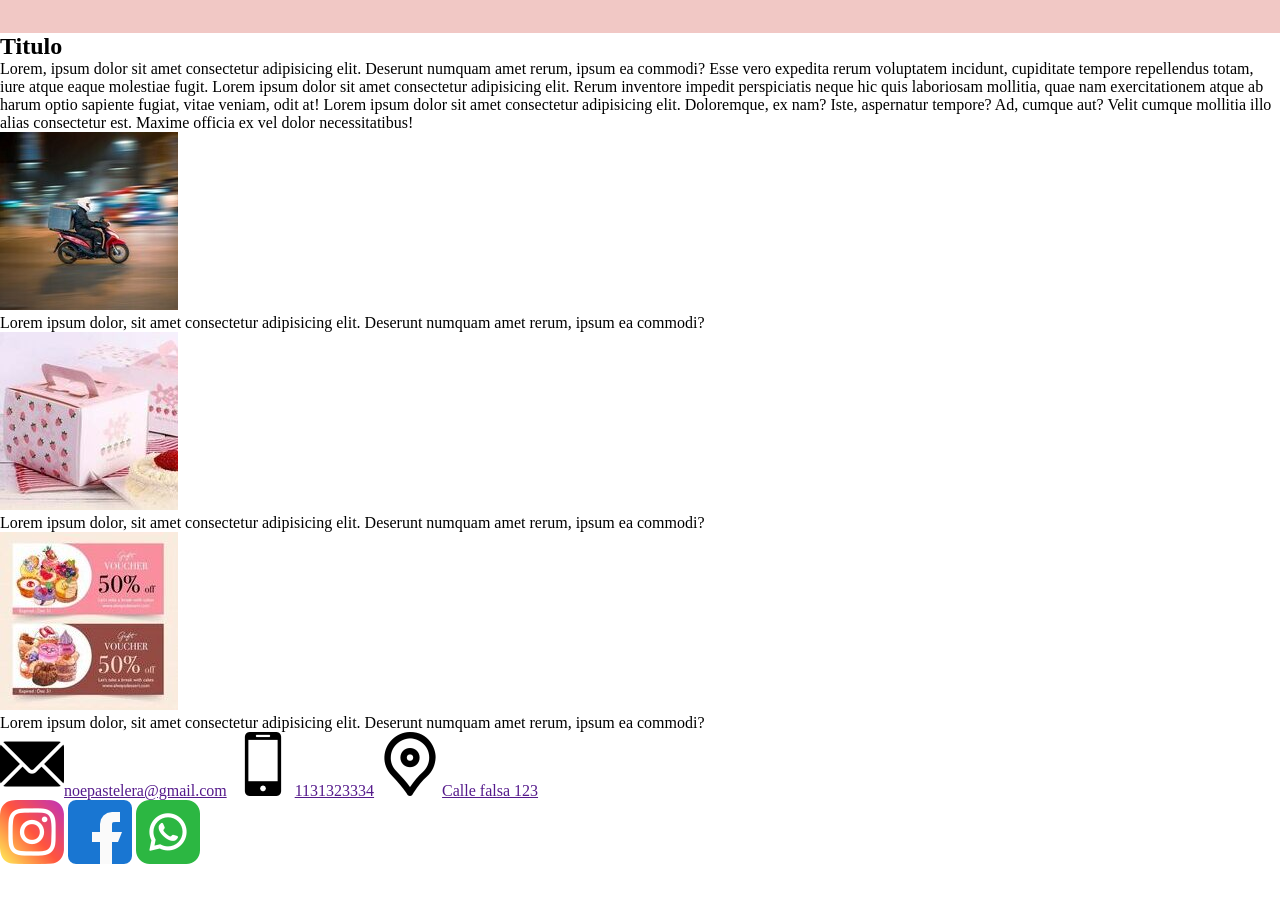
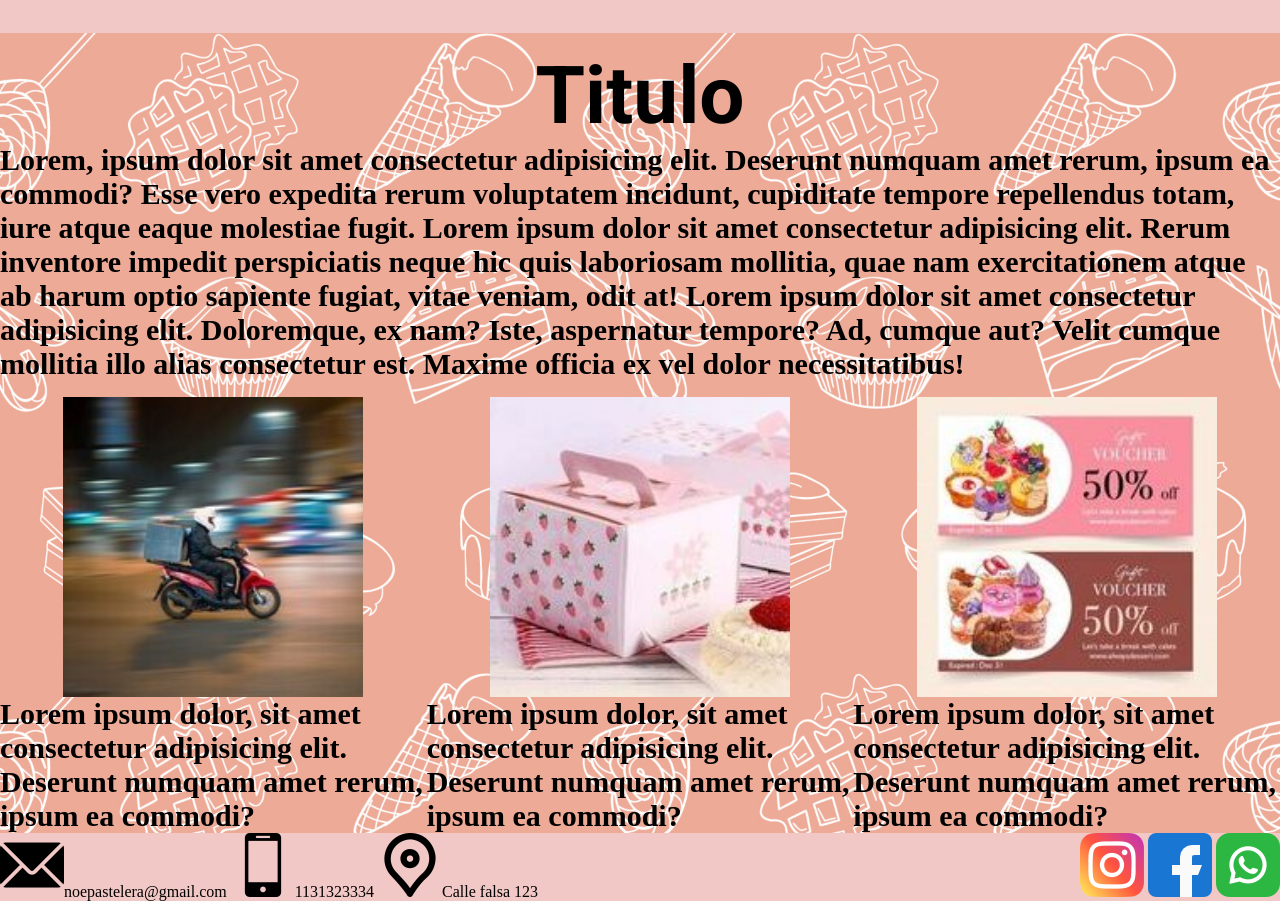
Before and after one commit to Rcamacho12/html-sass-responsive, a website: page index.html in a window 1280 px wide. Shown: the part 220-1121 px from the top of the page. Before the commit the page ends 1088 px from the top, so only its background shows below. Drawn offline with Linux system fonts and the light colour scheme.

Commit message:
index con sass

```diff
--- a/scss/base/_reset.scss
+++ b/scss/base/_reset.scss
@@ -3,3 +3,9 @@
     padding: 0;
     box-sizing: border-box;
 }
+.h1Index {
+    text-align: center;
+    font-family: "Roboto", serif;
+    font-size: 80px;
+    color: rgb(0, 0, 0);
+}
--- a/scss/layout/_header.scss
+++ /dev/null
@@ -1,8 +0,0 @@
-.headerIndex {
-    background-color: #F1C8C5;
-    display: flex;
-    width: 100%;
-    flex-direction: row;
-    justify-content: space-between;
-    align-items: center;
-}
--- /dev/null
+++ b/scss/layout/_headerIndex.scss
@@ -0,0 +1,28 @@
+.headerIndex {
+    background-color: #F1C8C5;
+    display: flex;
+    width: 100%;
+    flex-direction: row;
+    justify-content: space-between;
+    align-items: center;
+}
+.sectionFont p{
+    font-family: "Nunito" serif;
+    font-weight: 900;
+    font-size: 30px;
+    color: rgb(0, 0, 0);
+}
+.footerIndex {
+    background-color: #F1C8C5;
+    display: flex;
+    width: 100%;
+    min-height: auto;
+    flex-direction: row;
+    justify-content: space-between;
+    align-items: center;
+}
+
+.fontFooter a {
+    text-decoration: none;
+    color: black;
+}
--- a/scss/layout/_main-index.scss
+++ b/scss/layout/_main-index.scss
@@ -2,3 +2,56 @@
     width: 100%;
     height: 100vh;
 }
+.grid {
+    display: grid;
+    grid-template-columns: repeat(3, 1fr);
+    grid-template-rows: repeat(2, 1fr);
+
+    .item1 {
+    grid-column: 1/4;
+    grid-row: 1/2;
+    }
+
+    .item2 {
+    grid-column: 1/2;
+    grid-row: 2/3;
+    }
+
+    .item3 {
+    grid-column: 2/3;
+    grid-row: 2/3;
+    }
+
+    .item4 {
+    grid-column: 3/4;
+    grid-row: 2/3;
+    }
+}
+
+.item1 {
+    display: flex;
+    flex-direction: column;
+    justify-content: center;
+}
+
+.item2, .item3, .item4 {
+    display: flex;
+    flex-direction: column;
+    justify-content: center;
+    align-items: center;
+
+    img {
+    width: 300px;
+    height: 300px;
+    }
+}
+
+.grid {
+    grid-column: 1 / 4;
+    grid-row: 1 / 3;
+    width: 100%;
+    height: 100vh;
+    background: url(../assets/img/fondoindex3.jpg);
+    background-position: center;
+    background-size: cover;
+}
--- a/scss/style.scss
+++ b/scss/style.scss
@@ -11,7 +11,7 @@
 
 /*imports layout*/
 
-@import"./layout/header";
+@import"./layout/headerIndex";
 @import"./layout/main-index";
 @import"./layout/footer";
 
```
Also changed, not shown: assets/img/fondoindex2.jpg (added), assets/img/fondoindex3.jpg (added), css/style.css.
